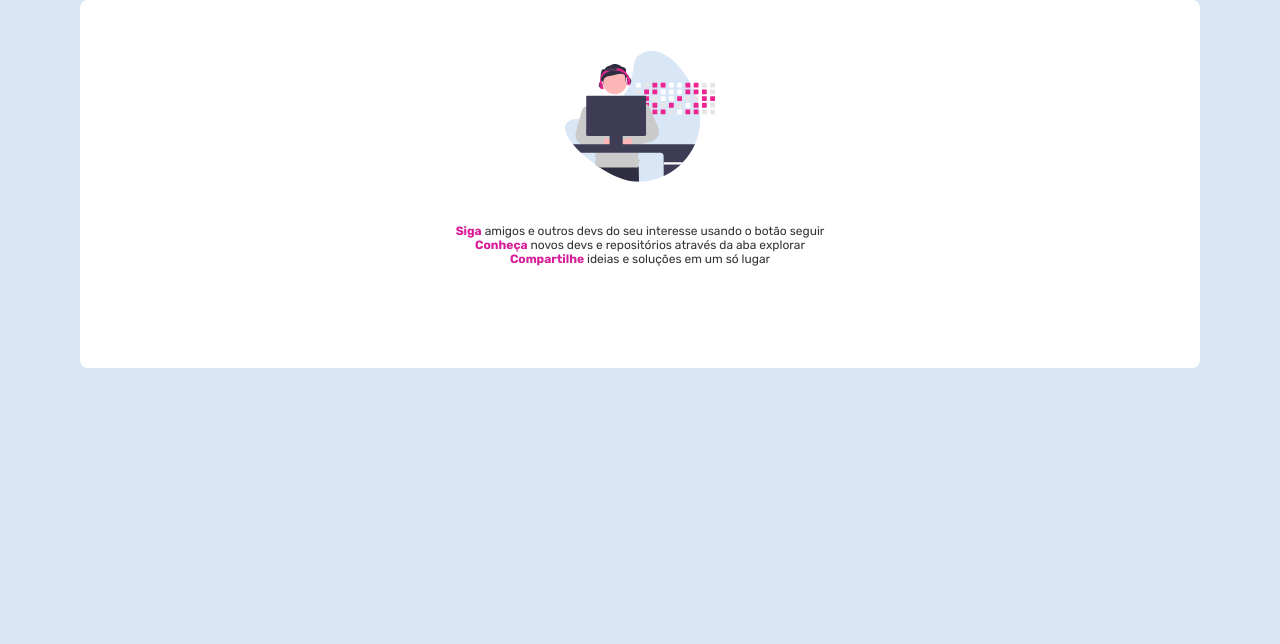
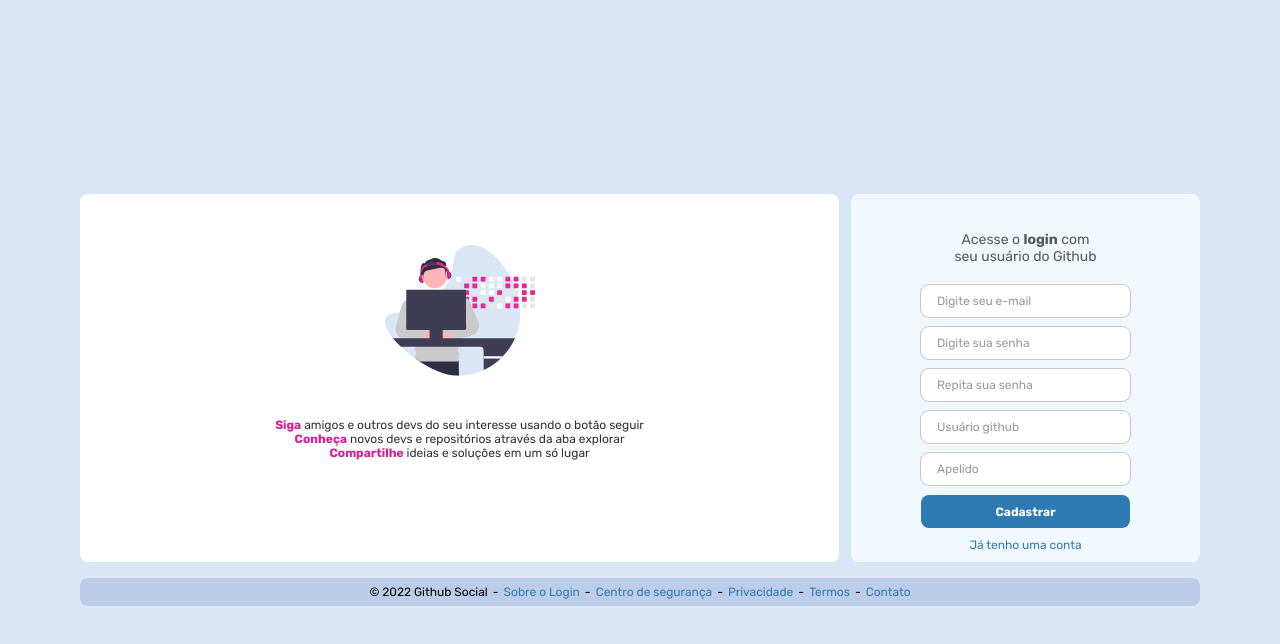
Before and after one commit to askagi/github_social, a React (Vite) app: page /sign-up in a window 1280 px wide. Shown: the top 644 px of the page. Built offline with nearby package versions, Linux system fonts and the light colour scheme.

Commit message:
feat: pagina de cadastro criada

```diff
--- a/src/pages/SingUp/index.jsx
+++ b/src/pages/SingUp/index.jsx
@@ -1,7 +1,30 @@
+import { Footer } from "../../components/Footer";
 import { CardInfo } from "../../components/CardInfo";
+import { CardSignUp, Container, LinkSignIn, Row } from "./styles";
 
 export function SignUp() {
     return (
-        <CardInfo />
+        <Container>
+            <Row>
+                <CardInfo />
+                <CardSignUp>
+                    <header>
+                        <span>Acesse o <b>login</b> com seu usuário do Github</span>
+                    </header>
+                    <form>
+                        <input type="text" placeholder="Digite seu e-mail" />
+                        <input type="text" placeholder="Digite sua senha" />
+                        <input type="text" placeholder="Repita sua senha" />
+                        <input type="text" placeholder="Usuário github" />
+                        <input type="text" placeholder="Apelido" />
+                        <button type="submit">Cadastrar</button>
+                    </form>
+                    <LinkSignIn to='/'>
+                        Já tenho uma conta
+                    </LinkSignIn>
+                </CardSignUp>
+            </Row>
+            <Footer />
+        </Container>
     )
 }
--- /dev/null
+++ b/src/pages/SingUp/styles.js
@@ -0,0 +1,75 @@
+import { NavLink } from "react-router-dom";
+import styled from "styled-components";
+
+export const Container = styled.div`
+    display: flex;
+    flex-direction: column;
+    height: 100vh;
+    justify-content: center;
+    row-gap: 1.6rem;
+    `
+
+export const Row = styled.div`
+    display: flex;
+    align-items: center;
+    justify-content: center;
+    column-gap: 1.2rem;
+`
+
+export const CardSignUp = styled.div`
+    display: flex;
+    height: 36.8rem;
+    flex-direction: column;
+    align-items: center;
+    padding: 3.7rem 7rem;
+    border-radius: 8px;
+
+    background-color: ${props => props.theme["blue-100"]};
+
+    header {
+        width: 15rem;
+        text-align: center;
+        margin-bottom: 2rem;
+
+        span {
+            font-size: 1.4rem;
+            line-height: 17px;
+            color: ${props => props.theme['gray-300']};
+        }
+    }
+
+    form {
+        display: flex;
+        flex-direction: column;
+        justify-content: center;
+
+        input {
+            width: 20.9rem;
+            margin-bottom: 1rem;;
+        }
+
+        a {
+            margin-bottom: 2.1rem;
+        }
+
+        button {
+            border: none;
+            padding: 0.95rem;
+            font-weight: 700;
+            color: ${props => props.theme.white};
+            background-color: ${props => props.theme['blue-800']};
+            border-radius: 8px;
+            cursor: pointer;
+            transition: background-color 0.2s;
+
+            &:hover {
+                background-color: ${props => props.theme.Violet};
+            }
+        }
+    }
+`
+
+export const LinkSignIn = styled(NavLink)`
+    font-size: 1.2rem;
+    margin-top: 1rem;
+`
```
